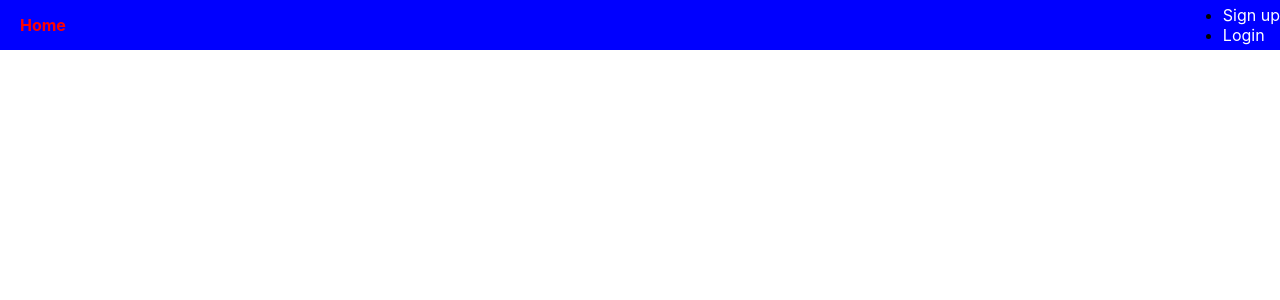
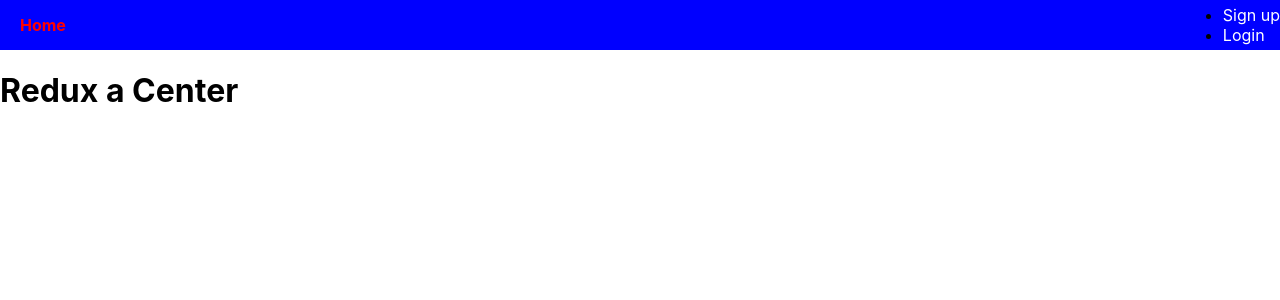
Before and after one commit to jcgould48/redux-a-center-front, a React (Create React App) app: page / in a window 1280 px wide. Shown: the top 300 px of the page. Built offline with nearby package versions, Linux system fonts and the light colour scheme.

Commit message:
added route for rental items

```diff
--- a/src/MainRouter.js
+++ b/src/MainRouter.js
@@ -1,10 +1,12 @@
 import React, { Component } from 'react'
 import {Route, Switch} from 'react-router-dom'
 import Toastify from "./Components/Toastify/Toastify";
+// import PrivateRoute from './Components/PrivateRoute/PrivateRoute'
 
 const Signup = React.lazy(() => import("./Components/Signup/Signup"));
 const Navbar = React.lazy(() => import("./Components/Navbar/Navbar"));
 const Login = React.lazy(() => import("./Components/Login/Login"));
+// const RentalItems =  React.lazy(() => import ('./Components/RentalItems/RentalItems'))
 
 export default class MainRouter extends Component {
     render() {
@@ -15,7 +17,9 @@ export default class MainRouter extends Component {
                 <Switch>
                     <Route exact path='/sign-up' component={Signup} />
                     <Route exact path= '/login' component={Login} />
+                    {/* <PrivateRoute  exact path='/items' component={RentalItems}/> */}
                 </Switch>
+                <h1>Redux a Center</h1>
             </>
         )
     }
```
